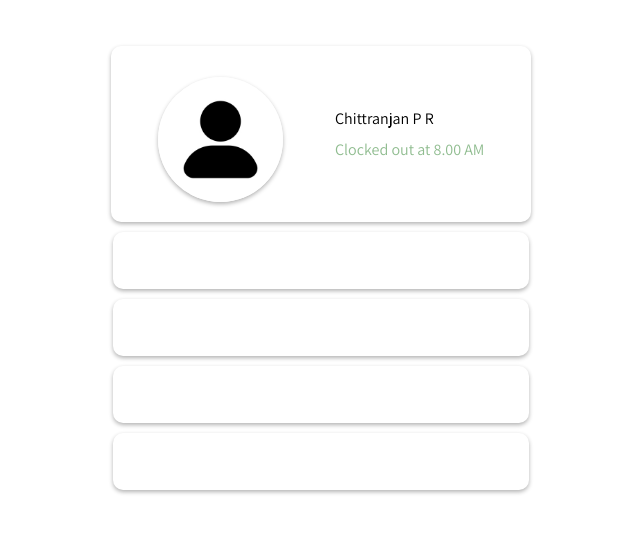
After one commit to chittranjanpr/restaurant-manager-front-end, a Flask app: page /Profile/profile.html in a window 1280 px wide. The commit adds this page. Shown: the top 533 px of the page, without its empty margins (319-959 px from the left). Run offline with Flask 3, Linux system fonts and the light colour scheme.

Commit message:
Added Profile page

```diff
--- a/app.py
+++ b/app.py
@@ -34,5 +34,82 @@
   ]
     return render_template('/mainPage/index.html', title = 'Home Page', appName = appName, data = data, menu_items = items)
 
+@app.route('/Profile/profile.html')
+def profile_content():
+  return render_template('/Profile/profile.html', title = 'Profile Page', appName = appName)
+
+@app.route('/Dashboard/dashboard.html')
+def dashboard_content():
+  return render_template('/Dashboard/dashboard.html', title = 'Dashboard Page', appName = appName)
+
+@app.route('/Order/order.html')
+def order_content():
+    response = requests.get('http://127.0.0.1:8000/get_store_details')
+    data = response.json()
+    print(data)
+    items = [
+    {
+      "name": "Chicken Pizza",
+      "price": 10,
+      "id" : 1
+    },
+    {
+      "name": "Cheese Pizza",
+      "price": 15,
+      "id" : 2
+    },
+    {
+      "name": "Suchi",
+      "price": 25,
+      "id": 3
+    },
+    {
+      "name": "Pasta",
+      "price": 20,
+      "id": 4
+    },
+    {
+      "name": "Mutton Soup",
+      "price": 10,
+      "id": 5
+    },
+    {
+      "name": "Hyderabad Briyani",
+      "price": 15,
+      "id": 6
+    },
+    {
+      "name": "Sweet Corn Soup",
+      "price": 25,
+      "id": 7
+    },
+    {
+      "name": "Afghani Chicken",
+      "price": 20,
+      "id": 8
+    },
+     {
+      "name": "Dragon Chicken",
+      "price": 10,
+      "id": 9
+    },
+    {
+      "name": "Falooda",
+      "price": 15,
+      "id": 10
+    },
+    {
+      "name": "Cheese cake",
+      "price": 25,
+      "id": 11
+    },
+    {
+      "name": "Wine",
+      "price": 20,
+      "id": 12
+    }
+  ]
+    return render_template('/Order/order.html', title = 'Home Page', appName = appName, data = data, menu_items = items)
+
 if __name__ == '__main__':
     app.run(debug=True)
--- /dev/null
+++ b/static/css/profile.css
@@ -0,0 +1,82 @@
+* {
+  font-family: Assistant, sans-serif;
+  color: white;
+}
+.profile_icon {
+  width: 125px;
+  height: 125px;
+  border-radius: 50%;
+  overflow: hidden;
+  box-shadow: 0px 2px 4px rgba(0, 0, 0, 0.3);
+  margin-top: 3%;
+}
+
+  .profile_icon img {
+    display: block;
+    width: 100%;
+    height: auto;
+  }
+
+.profile_content_wrapper {
+  display: flex;
+  align-items: center;
+  justify-content: center;
+  flex-direction: column;
+}
+
+.profile_bio_wrapper {
+  display: flex;
+    justify-content: i;
+    align-items: center;
+    width: 30%;
+    justify-content: space-around;
+    padding: 20px;
+  border-radius: 10px;
+  box-shadow: 0px 2px 4px rgba(0, 0, 0, 0.3);
+  margin-top: 3%;
+}
+
+#clock-in-out {
+  border-radius: 10px;
+  box-shadow: 0px 2px 4px rgba(0, 0, 0, 0.3);
+  width: 30%;
+    border-radius: 10px;
+    padding: 18px;
+    margin-top: 10px;
+    text-align: center;
+    cursor: pointer;
+}
+
+.profile_name, .profile_phone, .profile_clock {
+  margin: 10px 0;
+  color: black;
+  font-size: medium;
+}
+
+.profile_clock {
+  color: darkseagreen;
+}
+
+.profile_card{
+  border-radius: 10px;
+  box-shadow: 0px 2px 4px rgba(0, 0, 0, 0.3);
+  width: 30%;
+    border-radius: 10px;
+    padding: 18px;
+    margin-top: 10px;
+    display: flex;
+    cursor: pointer;
+    justify-content: space-between;
+}
+
+.profile_card .header {
+  width: 50%;
+  padding-left: 10px;
+  box-sizing: border-box;
+}
+
+.profile_card .content {
+  width: 25%;
+  padding-right: 10px;
+  box-sizing: border-box;
+}
--- /dev/null
+++ b/template/Profile/profile.html
@@ -0,0 +1,79 @@
+<!DOCTYPE html>
+<html>
+  <head>
+    <meta charset="UTF-8" />
+    <link
+      href="https://fonts.googleapis.com/css?family=Assistant:400,700"
+      rel="stylesheet"
+    />
+    <script src="https://code.jquery.com/jquery-3.6.0.min.js"></script>
+    <title>{{ title }}</title>
+    <link rel="stylesheet" href="../../static/css/profile.css" />
+  </head>
+  <body>
+    <div class="profile_content_wrapper">
+      <!-- Bio Data -->
+      <div class="profile_bio_wrapper">
+        <div class="profile_icon">
+          <img src="./../../static/images/profile.jpg" />
+        </div>
+        <div class="bio_data">
+          <div class="profile_name">
+            Chittranjan P R
+          </div>
+          <div class="profile_clock" id="profile_clock_in_out">
+            Clocked out at 8.00 AM
+          </div>
+        </div>
+      </div>
+
+      <div id="clock-in-out" onclick="toggleClock()">
+        Clock In
+      </div>
+
+      <div class="profile_card">
+        <div class="header">Current Revenue</div>
+        <div class="content">640.00</div>
+      </div>
+
+      <div class="profile_card">
+        <div class="header">Paid</div>
+        <div class="content">280.00</div>
+      </div>
+
+      <div class="profile_card">
+        <div class="header">Tips</div>
+        <div class="content">0.00</div>
+      </div>
+    </div>
+
+    <script>
+      let is_clock_in = true
+
+      function toggleClock() {
+        const getClockValue = document.getElementById('clock-in-out')
+        const profile_clock = document.getElementById('profile_clock_in_out')
+        if (is_clock_in) {
+          getClockValue.innerHTML = 'Clock Out'
+          profile_clock.innerHTML = `Clocked in at ${formatAMPM()}`
+        } else {
+          getClockValue.innerHTML = 'Clock In'
+          profile_clock.innerHTML = `Clocked out at ${formatAMPM()}`
+        }
+
+        is_clock_in = !is_clock_in
+      }
+
+      function formatAMPM() {
+        var hours = new Date().getHours()
+        var minutes = new Date().getMinutes()
+        var ampm = hours >= 12 ? 'pm' : 'am'
+        hours = hours % 12
+        hours = hours ? hours : 12
+        minutes = minutes < 10 ? '0' + minutes : minutes
+        var strTime = hours + ':' + minutes + ' ' + ampm
+        return strTime
+      }
+    </script>
+  </body>
+</html>
```
Also changed, not shown: static/css/globalCss.css (+29 -0 lines), static/css/orderPage.css (+43 -12 lines), template/Dashboard/dashboard.html (added, +22 -0 lines), template/Order/order.html (added, +108 -0 lines), template/Order/order.js (added, +38 -0 lines), template/mainPage/index.html (+46 -86 lines), static/images/profile.jpg (added).
